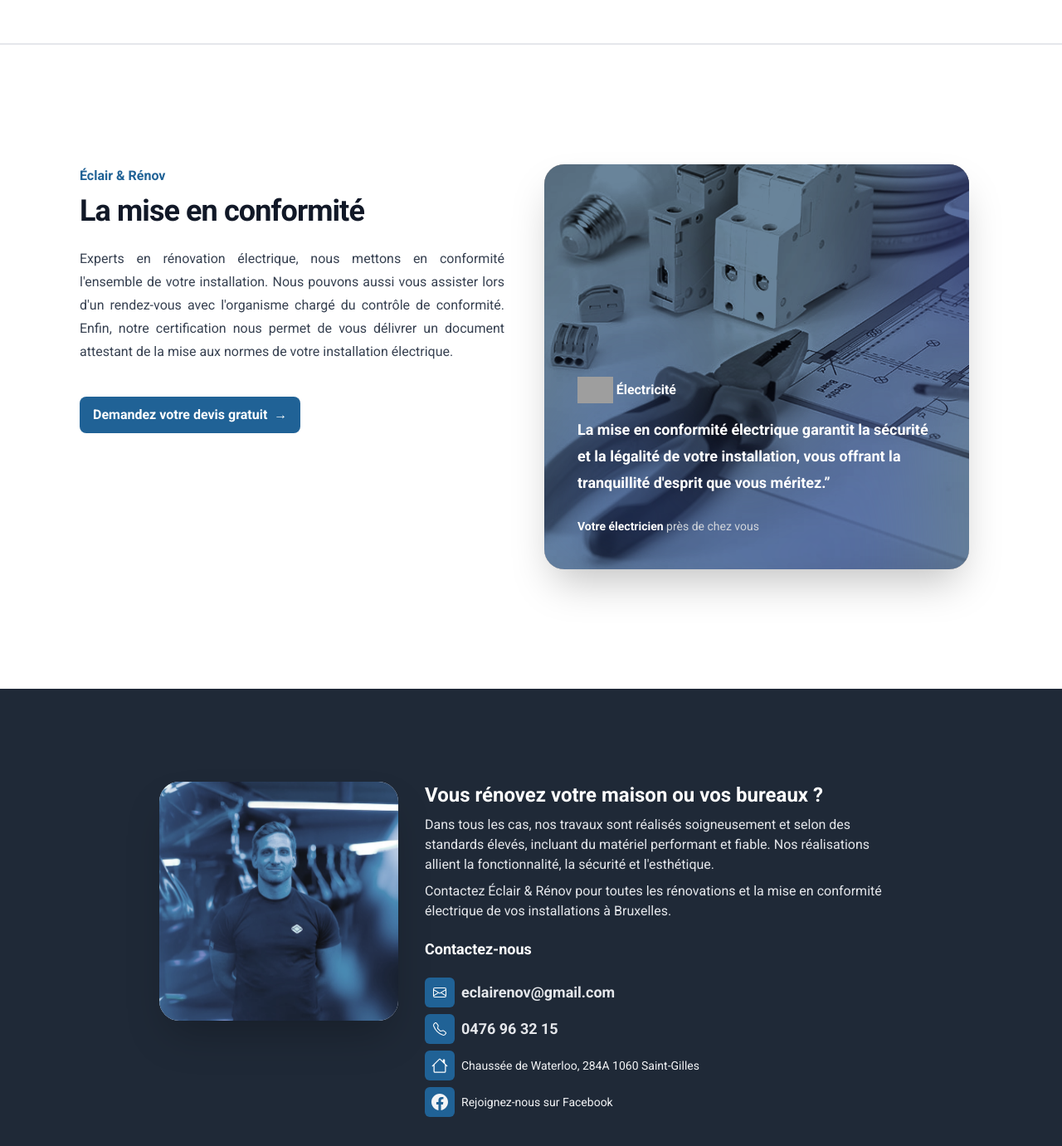
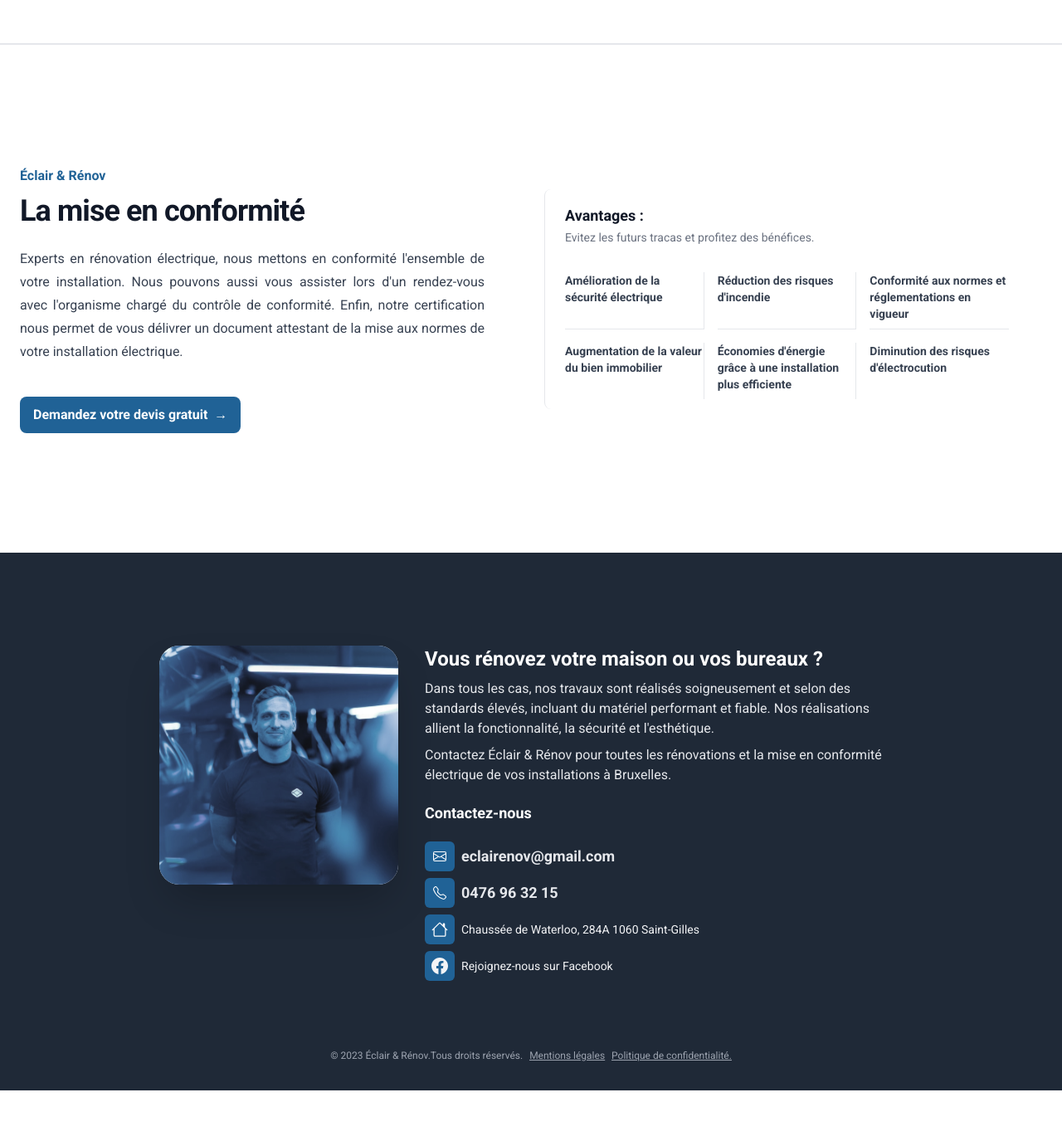
Before and after one commit to Dev-Said/eclair-renov, a PHP site: the page made by rénovation-et-mise-en-conformité.php in a window 1280 px wide. Shown: the part 1442-2823 px from the top of the page at 83% size. After the commit the page ends 2756 px from the top, so only its background shows below. Run offline with PHP 8.4, Linux system fonts and the light colour scheme; data that the repository does not hold is empty; grey boxes are pictures that could not be loaded.

Commit message:
22-11-2023

```diff
--- a/css/output.css
+++ b/css/output.css
@@ -1042,6 +1046,10 @@ video {
 
 .gap-8 {
   gap: 2rem;
+}
+
+.gap-4 {
+  gap: 1rem;
 }
 
 .gap-x-10 {
@@ -1190,6 +1198,14 @@ video {
   border-top-width: 1px;
 }
 
+.border-l {
+  border-left-width: 1px;
+}
+
+.border-r {
+  border-right-width: 1px;
+}
+
 .border-\[\#206296\] {
   --tw-border-opacity: 1;
   border-color: rgb(32 98 150 / var(--tw-border-opacity));
@@ -1259,11 +1275,6 @@ video {
   background-color: rgb(84 152 223 / var(--tw-bg-opacity));
 }
 
-.bg-\[\#69849a\] {
-  --tw-bg-opacity: 1;
-  background-color: rgb(105 132 154 / var(--tw-bg-opacity));
-}
-
 .bg-\[\#80a4c0\] {
   --tw-bg-opacity: 1;
   background-color: rgb(128 164 192 / var(--tw-bg-opacity));
@@ -1599,12 +1615,12 @@ video {
   padding-top: 1.5rem;
 }
 
-.pt-64 {
-  padding-top: 16rem;
-}
-
 .pt-7 {
   padding-top: 1.75rem;
+}
+
+.pb-2 {
+  padding-bottom: 0.5rem;
 }
 
 .text-left {
@@ -1754,6 +1779,11 @@ video {
   color: rgb(156 163 175 / var(--tw-text-opacity));
 }
 
+.text-gray-500 {
+  --tw-text-opacity: 1;
+  color: rgb(107 114 128 / var(--tw-text-opacity));
+}
+
 .text-gray-600 {
   --tw-text-opacity: 1;
   color: rgb(75 85 99 / var(--tw-text-opacity));
@@ -1843,11 +1879,6 @@ video {
 
 .brightness-125 {
   --tw-brightness: brightness(1.25);
-  filter: var(--tw-blur) var(--tw-brightness) var(--tw-contrast) var(--tw-grayscale) var(--tw-hue-rotate) var(--tw-invert) var(--tw-saturate) var(--tw-sepia) var(--tw-drop-shadow);
-}
-
-.brightness-150 {
-  --tw-brightness: brightness(1.5);
   filter: var(--tw-blur) var(--tw-brightness) var(--tw-contrast) var(--tw-grayscale) var(--tw-hue-rotate) var(--tw-invert) var(--tw-saturate) var(--tw-sepia) var(--tw-drop-shadow);
 }
 
@@ -2055,9 +2086,18 @@ video {
     margin-left: calc(2rem * calc(1 - var(--tw-space-x-reverse)));
   }
 
+  .sm\:rounded-lg {
+    border-radius: 0.5rem;
+  }
+
   .sm\:px-12 {
     padding-left: 3rem;
     padding-right: 3rem;
+  }
+
+  .sm\:px-6 {
+    padding-left: 1.5rem;
+    padding-right: 1.5rem;
   }
 
   .sm\:py-32 {
@@ -2247,6 +2282,10 @@ video {
 
   .md\:pb-5 {
     padding-bottom: 1.25rem;
+  }
+
+  .md\:pr-4 {
+    padding-right: 1rem;
   }
 
   .md\:pr-5 {
@@ -2335,8 +2379,8 @@ video {
     margin-top: 1.25rem;
   }
 
-  .lg\:mt-0 {
-    margin-top: 0px;
+  .lg\:mb-36 {
+    margin-bottom: 9rem;
   }
 
   .lg\:block {
@@ -2449,6 +2493,10 @@ video {
     border-radius: 1.5rem;
   }
 
+  .lg\:border-l {
+    border-left-width: 1px;
+  }
+
   .lg\:px-0 {
     padding-left: 0px;
     padding-right: 0px;
@@ -2469,6 +2517,11 @@ video {
     padding-bottom: 8rem;
   }
 
+  .lg\:px-6 {
+    padding-left: 1.5rem;
+    padding-right: 1.5rem;
+  }
+
   .lg\:pb-32 {
     padding-bottom: 8rem;
   }
@@ -2491,6 +2544,10 @@ video {
 
   .lg\:pt-96 {
     padding-top: 24rem;
+  }
+
+  .lg\:pb-0 {
+    padding-bottom: 0px;
   }
 
   .lg\:text-left {
--- a/css/style.css
+++ b/css/style.css
@@ -4,7 +4,7 @@
   font-family: "Roboto", sans-serif;
 }
 
-/* iframe style responsive */
+/* iframe style responsive -------------------------------------------- */
 .responsive-iframe-container {
   position: relative;
   width: 100%;
@@ -46,12 +46,12 @@
 
 .h_transition_24 {
     height: 96px; /* Hauteur lorsque la classe h-24 est appliquée */
-    transition: height 0.2s ease-in-out; /* Transition de 0.3 seconde */
+    transition: height 0.1s ease-in; /* Transition de 0.3 seconde */
 }
 
 .h_transition_18 {
     height: 72px; /* Hauteur lorsque la classe h-18 est appliquée */
-    transition: height 0.2s ease-in-out; /* Transition de 0.3 seconde */
+    transition: height 0.1s ease-in; /* Transition de 0.3 seconde */
 }
 
 
@@ -98,7 +98,7 @@
   transform-origin: bottom left;
 }
 
-
+/* pour contact devis */
 .hover-underline-animation-white {
   position: relative;
   color: #ffffff;
--- a/installations-électriques.php
+++ b/installations-électriques.php
@@ -14,8 +14,8 @@ require 'layouts/header.php';
 
         <div class="absolute top-0 bottom-0 left-0 right-0 w-full p-5 flex flex-col justify-center items-center">
             <span class="absolute top-0 left-0 w-full h-full bg-black opacity-50"></span>
-            <h1 class="w-auto text-3xl leading-[40px] md:text-4xl md:leading-[40px] xl:text-5xl xl:leading-[60px] min-[1740px]:text-6xl min-[1740px]:leading-[80px] text-white font-bold text-center z-10">
-                Éclair & Rénov <br> Installations et Rénovations Électriques <br> <span class="text-xl leading-[20px] lg:text-2xl lg:leading-[30px] xl:text-4xl xl:leading-[60px] min-[1740px]:text-4xl min-[1740px]:leading-[80px]">À Uccle, Saint-Gilles, Forest, Bruxelles</span>
+            <h1 class="w-auto text-4xl leading-[50px] md:text-5xl md:leading-[60px] min-[1740px]:text-6xl min-[1740px]:leading-[80px] text-white font-bold text-center z-10">
+                <span class="text-5xl md:text-6xl xl:text-7xl">Éclair & Rénov</span> <br> Installations et Rénovations Électriques <br> <span class="text-2xl md:text-3xl lg:leading-[30px] lg:text-4xl xl:leading-[60px] min-[1740px]:text-4xl min-[1740px]:leading-[80px]">À Uccle, Saint-Gilles, Forest, Bruxelles</span>
             </h1>
             <div class="px-5 py-3 mt-6 z-10 rounded-lg flex justify-center items-center bg-[#962320] hover:scale-105 transition-all ease-in-out duration-300">
                 <a href="tel:0476 96 32 15" class="text-sm leading-6 text-gray-900 font-semibold hover:text-gray-700 flex justify-start items-center">
--- a/layouts/nav.php
+++ b/layouts/nav.php
@@ -10,7 +10,7 @@ $current_page = basename(urldecode($url));
         <div id="nav" class=" relative flex h-24 justify-between bg-sky-50">
 
             <div class="absolute inset-y-0 left-5 flex items-center sm:hidden">
-                <button type="button" id="hamburger-btn" class="z-10 h-10 w-10 inline-flex items-center justify-center rounded-md p-2 text-gray-600 hover:bg-gray-200 hover:text-gray-800 focus:outline-none focus:ring-2 focus:ring-inset focus:ring-indigo-500 cursor-pointer bg-gray-300">
+                <button type="button" id="hamburger-btn" class="z-10 h-10 w-10 inline-flex items-center justify-center rounded-md p-2 text-gray-600 hover:bg-gray-200 hover:text-gray-800 focus:outline-none focus:ring-2 focus:ring-inset focus:ring-indigo-500 cursor-pointer bg-red-300">
                     <span class="sr-only">Open main menu</span>
                     <!-- Icon when menu is closed -->
                     <svg class="block h-6 w-6" fill="none" viewBox="0 0 24 24" stroke-width="1.5" stroke="currentColor" aria-hidden="true">
--- a/rénovation-et-mise-en-conformité.php
+++ b/rénovation-et-mise-en-conformité.php
@@ -7,13 +7,13 @@ require 'layouts/header.php';
     <header class="relative w-full flex flex-row justify-between items-center">
 
         <div class="shadow-2xl w-full h-auto lg:max-w-full">
-            <img class=" h-[450px] w-full object-cover brightness-125 saturate-0" src="/images/228ec3_01c02db517e946babe00aad6f71bc1c3~mv2.webp" alt="">
+            <img class=" h-[450px] w-full object-cover brightness-125 saturate-0" src="/images/rénovation-électrique.png" alt="">
             <div class="absolute inset-0 bg-[#2f485d] mix-blend-hard-light"></div>
         </div>
 
         <div class="absolute top-0 bottom-0 left-0 right-0 w-full p-5 flex flex-col justify-center items-center">
-            <h1 class="w-auto text-4xl leading-[50px] xl:text-5xl xl:leading-[60px] min-[1740px]:text-6xl min-[1740px]:leading-[80px] text-white font-bold text-center z-10">
-                Éclair & Rénov <br> Spécialiste en Rénovation Électrique <br> et Mise en Conformité Électrique <span class="hidden lg:inline">à Saint-Gilles</span><br> <span class="inline lg:hidden text-xl leading-[20px] lg:text-2xl lg:leading-[30px] xl:text-4xl xl:leading-[60px] min-[1740px]:text-4xl min-[1740px]:leading-[80px]">À Saint-Gilles</span>
+            <h1 class="w-auto text-2xl leading-[35px] lg:text-4xl lg:leading-[50px] xl:text-5xl xl:leading-[60px] text-white font-bold text-center z-10">
+                <span class="text-5xl md:text-6xl xl:text-7xl">Éclair & Rénov</span> <br> Spécialiste en Rénovation Électrique <br> et Mise en Conformité Électrique <span class="hidden lg:inline">à Saint-Gilles</span><br> <span class="inline lg:hidden text-xl leading-[20px] lg:text-2xl lg:leading-[30px] xl:text-4xl xl:leading-[60px] min-[1740px]:text-4xl min-[1740px]:leading-[80px]">À Saint-Gilles</span>
             </h1>
             <div class="px-5 py-3 mt-6 z-10 rounded-lg flex justify-center items-center bg-[#962320] hover:scale-105 transition-all ease-in-out duration-300">
                 <a href="tel:0476 96 32 15" class="text-sm leading-6 text-gray-900 font-semibold hover:text-gray-700 flex justify-start items-center">
@@ -37,7 +37,7 @@ require 'layouts/header.php';
         <div class="mx-auto max-w-7xl px-6 pb-10 lg:pb-32 border-b-2 border-gray-200">
             <div class="mx-auto grid max-w-4xl grid-cols-1 gap-y-16 gap-x-8 sm:gap-y-24 lg:mx-0 lg:max-w-7xl lg:grid-cols-2">
 
-                <div class="lg:pr-4 my-auto order-2 lg:order-1">
+                <div class="hidden lg:block lg:pr-4 my-auto order-2 lg:order-1">
                     <div class="relative overflow-hidden rounded-3xl bg-gray-900 px-6 pb-9 pt-28 md:pt-40 lg:pt-96 shadow-2xl sm:px-12 lg:max-w-lg lg:px-8 lg:pb-8 xl:px-10 xl:pb-10">
                         <img class="absolute inset-0 h-full w-full object-cover brightness-75 saturate-0" src="/images/rénovation électrique.png" alt="électricité salon moderne">
                         <div class="absolute inset-0 bg-[#B5DFFF] mix-blend-multiply"></div>
@@ -125,12 +125,12 @@ require 'layouts/header.php';
 
     <section class="bg-white">
         <div class="mx-auto max-w-7xl px-6">
-            <div class="mx-auto mb-2 md:mb-36 md:mt-4 grid max-w-4xl grid-cols-1 gap-y-16 gap-x-8 sm:gap-y-24 lg:mx-0 lg:max-w-7xl lg:grid-cols-2">
+            <div class="mx-auto mb-2 lg:mb-36 md:mt-4 grid max-w-4xl grid-cols-1 gap-y-16 gap-x-8 sm:gap-y-24 lg:mx-0 lg:max-w-7xl lg:grid-cols-2">
 
-                <div class="text-base leading-7 text-gray-700 lg:max-w-lg">
+                <div class="text-base leading-7 text-gray-700 lg:max-w-7xl">
                     <p class="text-base font-semibold leading-7 text-[#206296]">Éclair & Rénov</p>
                     <h2 class="mt-2 text-3xl font-bold tracking-tight text-gray-900 sm:text-4xl">La mise en conformité</h2>
-                    <div class="max-w-xl">
+                    <div class="max-w-xl md:pr-4">
                         <p class="mt-6 text-justify">
                             Experts en rénovation électrique, nous mettons en conformité l'ensemble de votre installation. Nous pouvons aussi vous assister lors d'un rendez-vous avec l'organisme chargé du contrôle de conformité. Enfin, notre certification nous permet de vous délivrer un document attestant de la mise aux normes de votre installation électrique.
                         </p>
@@ -141,34 +141,32 @@ require 'layouts/header.php';
                     </div>
                 </div>
 
-                <div class="lg:pr-4 my-auto">
-                    <div class="relative overflow-hidden rounded-3xl bg-gray-900 px-6 pb-9 pt-64 shadow-2xl sm:px-12 lg:max-w-lg lg:px-8 lg:pb-8 xl:px-10 xl:pb-10">
-                        <img class="absolute inset-0 h-full w-full object-cover brightness-150 saturate-0" src="/images/materiel-professionnel-électricité.png" alt="pince électricien">
-                        <div class="absolute inset-0 bg-[#69849a] mix-blend-multiply"></div>
-                        <svg viewBox="0 0 1097 845" aria-hidden="true" class="absolute top-1/2 left-1/2 -ml-16 w-[68.5625rem] -translate-x-1/2 -translate-y-1/2 transform-gpu blur-3xl">
-                            <path fill="url(#e7ccf164-908d-46dd-9194-2f8a16ad5a93)" fill-opacity=".4" d="M301.174 646.641 193.541 844.786 0 546.172l301.174 100.469 193.845-356.855c1.241 164.891 42.802 431.935 199.124 180.978 195.402-313.696 143.295-588.18 284.729-419.266 113.148 135.13 124.068 367.989 115.378 467.527L811.753 372.553l20.102 451.119-530.681-177.031Z" />
-                            <defs>
-                                <linearGradient id="e7ccf164-908d-46dd-9194-2f8a16ad5a93" x1="1097.04" x2="-141.165" y1=".22" y2="363.075" gradientUnits="userSpaceOnUse">
-                                    <stop stop-color="#282096" />
-                                    <stop offset="1" stop-color="#66a5e8" />
-                                </linearGradient>
-                            </defs>
-                        </svg>
-                        <figure class="relative isolate">
-                            <div class="w-full flex justify-start items-center">
-                                <img src="/images/logo.svg" alt="" class="h-8 w-auto">
-                                <span class="ml-1 text-base font-semibold text-white">Électricité</span>
-                            </div>
-                            <blockquote class="mt-4 text-lg font-semibold leading-8 text-white">
-                                <p>La mise en conformité électrique garantit la sécurité et la légalité de votre installation, vous offrant la tranquillité d'esprit que vous méritez.”</p>
-                            </blockquote>
-                            <figcaption class="mt-6 text-sm leading-6 text-gray-300">
-                                <strong class="font-semibold text-white">
-                                    Votre électricien
-                                </strong>
-                                près de chez vous
-                            </figcaption>
-                        </figure>
+                <div class="pb-10 lg:pb-0 lg:pr-4 my-auto">
+                    <div class="overflow-hidden bg-white lg:border-l border-gray-200 sm:rounded-lg">
+                        <div class="py-5 lg:px-6">
+                            <h3 class="text-lg font-semibold leading-6 text-gray-900">Avantages :</h3>
+                            <p class="mt-1 max-w-2xl text-sm text-gray-500">Evitez les futurs tracas et profitez des bénéfices.</p>
+                        </div>
+                        <ul class="py-3 lg:px-6 grid grid-cols-3 gap-4">
+                            <li class="pb-2 text-sm font-semibold text-gray-700 border-b border-r border-gray-200">
+                                Amélioration de la sécurité électrique
+                            </li>
+                            <li class="pb-2 text-sm font-semibold text-gray-700 border-b border-r border-gray-200">
+                                Réduction des risques d'incendie
+                            </li>
+                            <li class="pb-2 text-sm font-semibold text-gray-700 border-b border-gray-200">
+                                Conformité aux normes et réglementations en vigueur
+                            </li>
+                            <li class="pb-2 text-sm font-semibold text-gray-700 border-r border-gray-200">
+                                Augmentation de la valeur du bien immobilier
+                            </li>
+                            <li class="pb-2 text-sm font-semibold text-gray-700 border-r border-gray-200">
+                                Économies d'énergie grâce à une installation plus efficiente
+                            </li>
+                            <li class="pb-2 text-sm font-semibold text-gray-700">
+                                Diminution des risques d'électrocution
+                            </li>
+                        </ul>
                     </div>
                 </div>
             </div>
```
Also changed, not shown: other parts of css/output.css (+50 -13 lines), index.php (+18 -11 lines), images/cable électrique 2.png, images/cable électrique.png, images/disjoncteur.png (added), images/multimètre.png (added), 1 other file.
